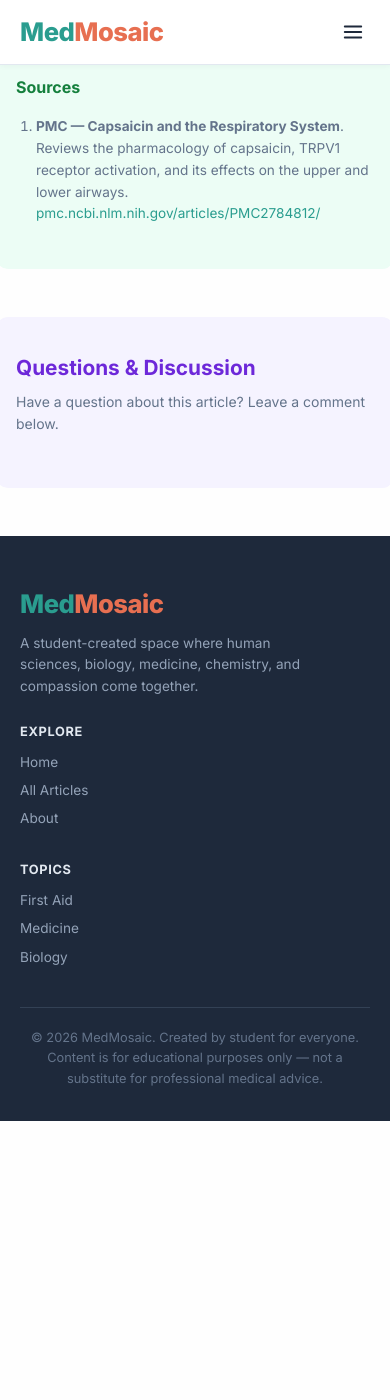
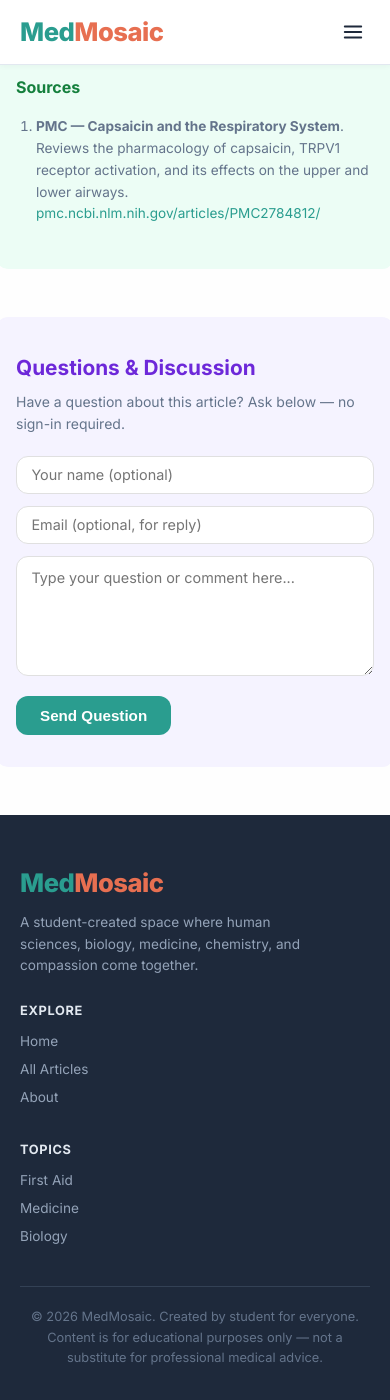
Before and after one commit to aurzhou26/AZ-MedMosaic, a Jekyll site: the page built from _articles/why-nose-runs-after-spicy-food.md, in a window 390 px wide and 1400 px high, scrolled down 4747 px. Built offline with Jekyll 4.4.1, drawn with Linux system fonts in a browser that asks for light colours; comment, search, counter and statistics services are not loaded; before the commit the page ends 5868 px from its top, so only the background shows below that.

Commit message:
Add Formspree Q&A forms: no sign-in required for readers

```diff
--- a/_config.yml
+++ b/_config.yml
@@ -44,9 +44,9 @@ defaults:
     values:
       layout: "default"
 
-# Comments (Utterances) — readers can ask questions on articles
-comments:
-  repo: "aurzhou26/AZ-MedMosaic"
+# Contact form (Formspree) — readers can ask questions without sign-in
+# Get your free form ID at https://formspree.io (sign up → create form → copy ID)
+formspree_id: "YOUR_FORM_ID"
 
 # Exclude files from the built site
 exclude:
--- a/_layouts/article.html
+++ b/_layouts/article.html
@@ -68,26 +68,20 @@ layout: default
   {% endif %}
 
   <!-- Q&A Comments -->
-  {% if site.comments.repo != "OWNER/AZ-MedMosaic" and site.comments.repo != blank %}
   <div class="qa-section">
     <h2>Questions &amp; Discussion</h2>
-    <p class="qa-subtitle">Have a question about this article? Leave a comment below.</p>
-    <script
-      src="https://utteranc.es/client.js"
-      repo="{{ site.comments.repo }}"
-      issue-term="pathname"
-      label="💬 question"
-      theme="github-light"
-      crossorigin="anonymous"
-      async>
-    </script>
+    <p class="qa-subtitle">Have a question about this article? Ask below — no sign-in required.</p>
+    <form action="https://formspree.io/f/{{ site.formspree_id }}" method="POST" class="qa-form">
+      <input type="hidden" name="_subject" value="Question on: {{ page.title }}">
+      <input type="hidden" name="article" value="{{ page.title }}">
+      <div class="form-row">
+        <input type="text" name="name" placeholder="Your name (optional)" class="form-input">
+        <input type="email" name="email" placeholder="Email (optional, for reply)" class="form-input">
+      </div>
+      <textarea name="message" placeholder="Type your question or comment here..." required class="form-textarea"></textarea>
+      <button type="submit" class="form-submit">Send Question</button>
+    </form>
   </div>
-  {% else %}
-  <div class="qa-section">
-    <h2>Questions &amp; Discussion</h2>
-    <p class="qa-subtitle">Comments will appear here once the site owner installs the <a href="https://utteranc.es">Utterances app</a> on GitHub.</p>
-  </div>
-  {% endif %}
 
 </div>
 
--- a/_layouts/default.html
+++ b/_layouts/default.html
@@ -26,6 +26,7 @@
         <ul class="nav-links">
           <li><a href="{{ '/' | relative_url }}" {% if page.url == '/' or page.url == '/index.html' %}class="active"{% endif %}>Home</a></li>
           <li><a href="{{ '/search' | relative_url }}" {% if page.url == '/search' or page.url == '/search.html' %}class="active"{% endif %}>Browse</a></li>
+          <li><a href="{{ '/questions' | relative_url }}" {% if page.url == '/questions' or page.url == '/questions.html' %}class="active"{% endif %}>Ask</a></li>
           <li><a href="{{ '/about' | relative_url }}" {% if page.url == '/about' or page.url == '/about.html' %}class="active"{% endif %}>About</a></li>
         </ul>
         <a href="{{ '/search' | relative_url }}" class="nav-search-btn" aria-label="Search">
--- a/assets/css/style.css
+++ b/assets/css/style.css
@@ -467,6 +467,99 @@ img { max-width: 100%; display: block; }
 .qa-section h2 { font-size: 1.3rem; font-weight: 700; margin-bottom: 0.4rem; color: #6d28d9; }
 .qa-section .qa-subtitle { font-size: 0.875rem; color: var(--text-muted); margin-bottom: 1.25rem; }
 
+/* Q&A Form */
+.qa-form .form-row {
+  display: flex;
+  gap: 0.75rem;
+  margin-bottom: 0.75rem;
+}
+.qa-form .form-row .form-input { flex: 1; }
+.qa-form .form-input,
+.qa-form select.form-input {
+  width: 100%;
+  padding: 0.6rem 0.9rem;
+  border: 1.5px solid #e0e0e0;
+  border-radius: var(--radius);
+  font-size: 0.9rem;
+  font-family: inherit;
+  transition: border-color 0.2s;
+  background: #fff;
+}
+.qa-form .form-input:focus {
+  outline: none;
+  border-color: var(--primary);
+  box-shadow: 0 0 0 3px rgba(42, 157, 143, 0.12);
+}
+.qa-form .form-textarea {
+  width: 100%;
+  min-height: 120px;
+  padding: 0.75rem 0.9rem;
+  border: 1.5px solid #e0e0e0;
+  border-radius: var(--radius);
+  font-size: 0.9rem;
+  font-family: inherit;
+  resize: vertical;
+  margin-bottom: 0.75rem;
+  transition: border-color 0.2s;
+}
+.qa-form .form-textarea:focus {
+  outline: none;
+  border-color: var(--primary);
+  box-shadow: 0 0 0 3px rgba(42, 157, 143, 0.12);
+}
+.qa-form .form-submit {
+  display: inline-block;
+  padding: 0.7rem 1.5rem;
+  background: var(--primary);
+  color: #fff;
+  border: none;
+  border-radius: var(--radius);
+  font-size: 0.95rem;
+  font-weight: 600;
+  cursor: pointer;
+  transition: background 0.2s, transform 0.1s;
+}
+.qa-form .form-submit:hover { background: var(--primary-dark); transform: translateY(-1px); }
+.qa-form .form-submit:active { transform: translateY(0); }
+@media (max-width: 600px) {
+  .qa-form .form-row { flex-direction: column; }
+}
+
+/* Standalone Questions page */
+.questions-hero {
+  background: linear-gradient(135deg, var(--section-violet), var(--section-sky));
+  padding: 3rem 1rem;
+  text-align: center;
+}
+.questions-hero h1 { font-size: 2rem; color: #6d28d9; margin-bottom: 0.5rem; }
+.questions-hero p { color: var(--text-muted); max-width: 560px; margin: 0 auto; }
+.questions-body { padding: 2.5rem 1rem; }
+.qa-form-standalone { max-width: 600px; margin: 0 auto; }
+.qa-form-standalone label {
+  display: block;
+  font-weight: 600;
+  font-size: 0.9rem;
+  margin-bottom: 0.3rem;
+  margin-top: 1rem;
+  color: var(--text-color);
+}
+.qa-form-standalone label:first-of-type { margin-top: 0; }
+.qa-form-standalone .optional { font-weight: 400; color: var(--text-muted); font-size: 0.8rem; }
+.qa-form-standalone .required { color: var(--accent); }
+.qa-form-standalone .form-input,
+.qa-form-standalone .form-textarea { margin-bottom: 0; margin-top: 0.25rem; }
+.qa-form-standalone .form-textarea { min-height: 150px; margin-top: 0.25rem; }
+.qa-form-standalone .form-submit { margin-top: 1.25rem; }
+.questions-note {
+  max-width: 600px;
+  margin: 1.5rem auto 0;
+  padding: 1rem;
+  background: var(--section-emerald);
+  border-radius: var(--radius);
+  font-size: 0.85rem;
+  color: var(--text-muted);
+}
+
 /* ---------- Search page ---------- */
 .search-page { background: var(--section-sky); }
 .search-box-wrap {
```
Also changed, not shown: questions.html (added, +49 -0 lines).
